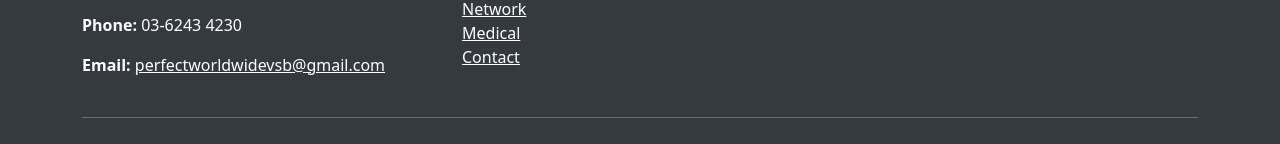
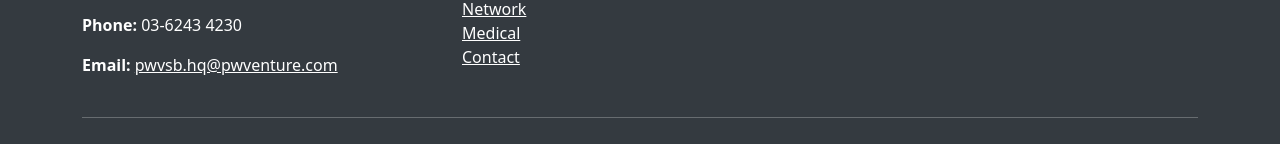
Before and after one commit to nrlmdhah/pwventure, a plain HTML site: page technology.html in a window 1280 px wide. Shown: the part 1556-1700 px from the top of the page. Drawn offline with nearby package versions, Linux system fonts and the light colour scheme.

Commit message:
Update technology.html

```diff
--- a/technology.html
+++ b/technology.html
@@ -321,8 +321,8 @@
             <p><strong>Phone:</strong> 03-6243 4230</p>
             <p>
               <strong>Email:</strong>
-              <a href="mailto:perfectworldwidevsb@gmail.com" class="text-white"
-                >perfectworldwidevsb@gmail.com</a
+              <a href="mailto:pwvsb.hq@pwventure.com" class="text-white"
+                >pwvsb.hq@pwventure.com</a
               >
             </p>
           </div>
```
